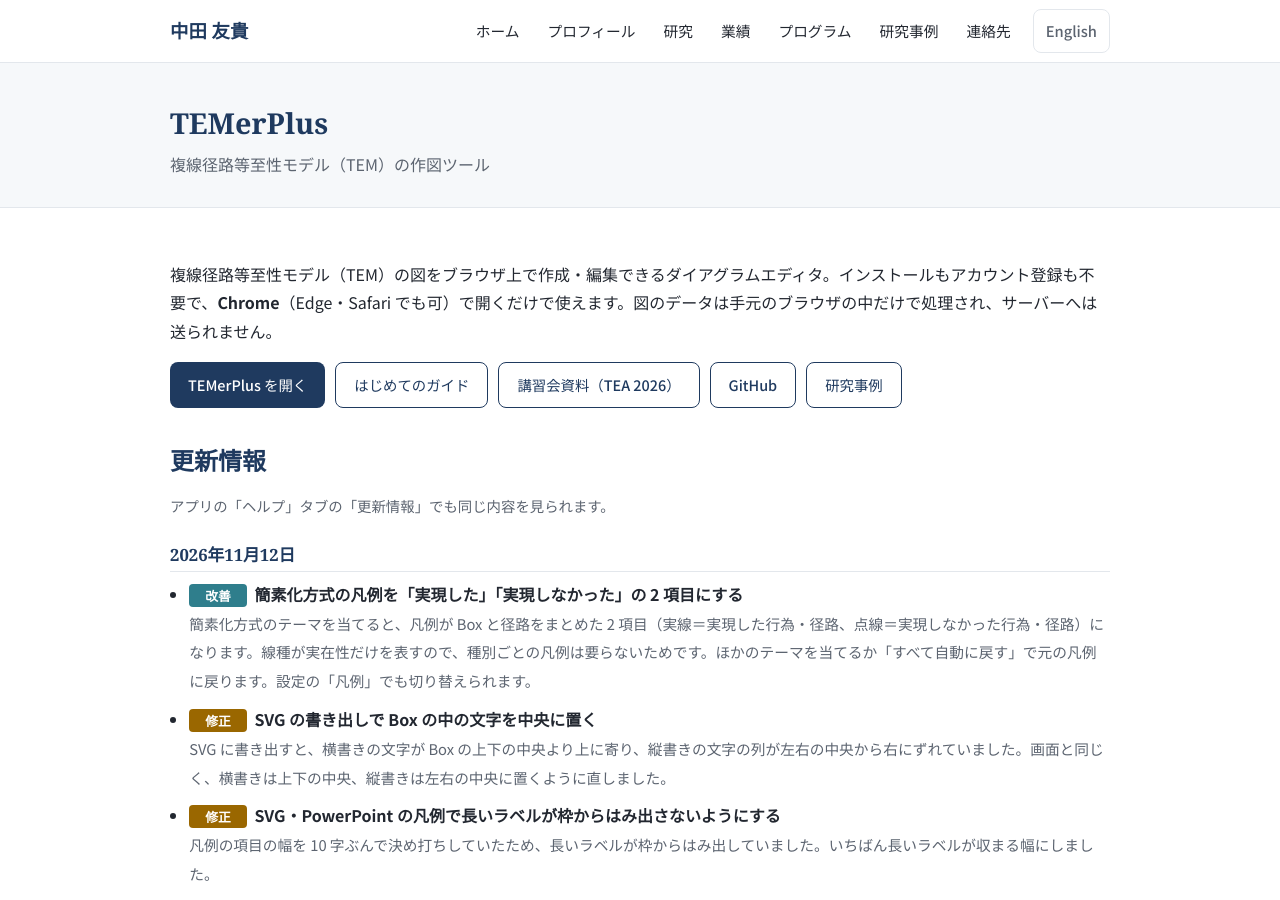
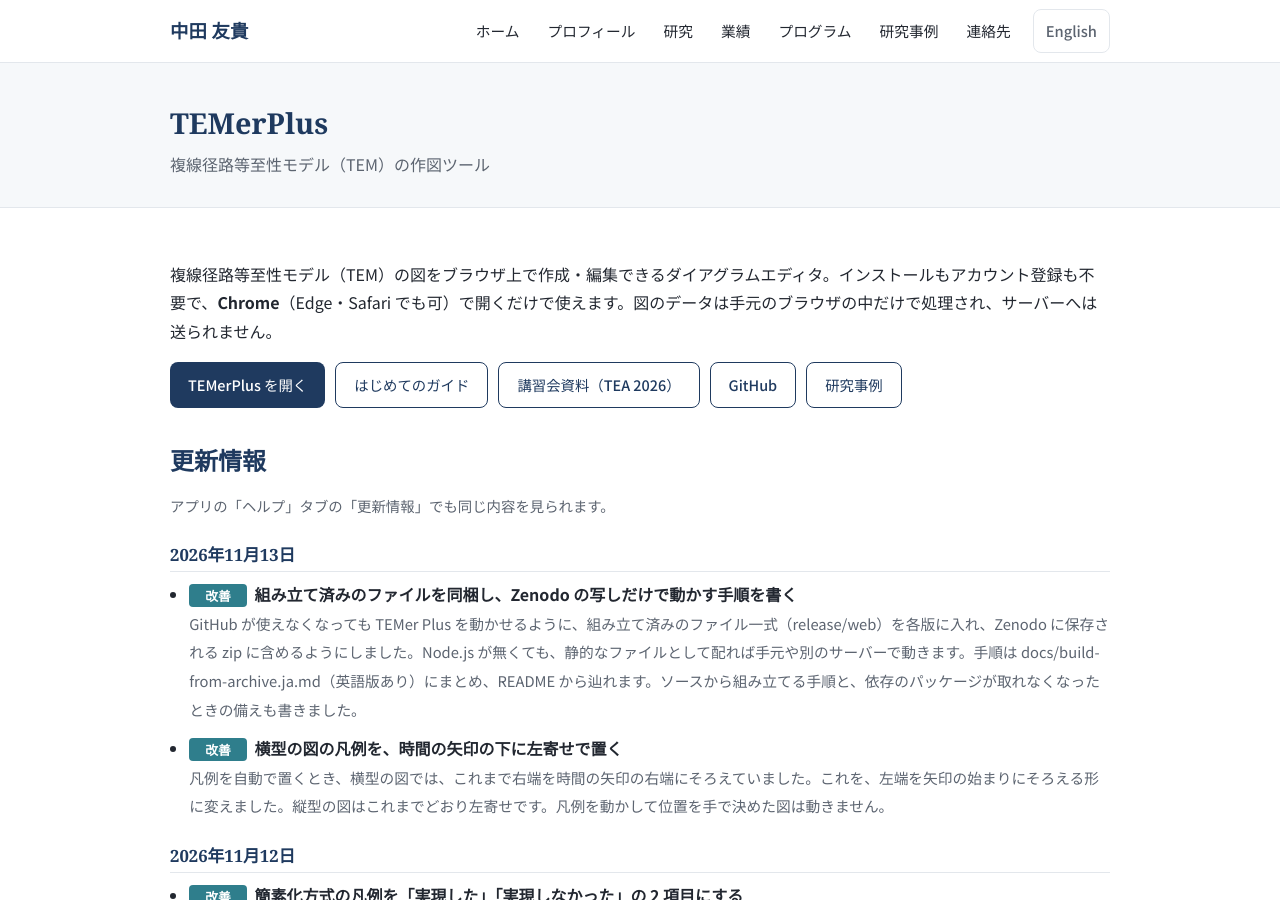
Before and after one commit to YukiInoueNakata/YukiInoueNakata.github.io, a Jekyll site: the page built from programs/temer-plus.html, in a window 1280 px wide and 900 px high. Built offline with Jekyll 4.4.1, drawn with Linux system fonts in a browser that asks for light colours.

Commit message:
TEMer Plus の更新情報に v0.2.6 の項目（凡例の左寄せ・組み立て済みの同梱）を足す
Co-Authored-By: Claude Opus 5.5 <noreply@anthropic.com>
Claude-Session: https://claude.ai/code/session_018wwFh6iiqrmMYar2X1JhYd

```diff
--- a/_data/temer_changelog.json
+++ b/_data/temer_changelog.json
@@ -1,4 +1,27 @@
 [
+  {
+    "date": "2026-11-13",
+    "items": [
+      {
+        "kind": "改善",
+        "title": "組み立て済みのファイルを同梱し、Zenodo の写しだけで動かす手順を書く",
+        "detail": "GitHub が使えなくなっても TEMer Plus を動かせるように、組み立て済みのファイル一式（release/web）を各版に入れ、Zenodo に保存される zip に含めるようにしました。Node.js が無くても、静的なファイルとして配れば手元や別のサーバーで動きます。手順は docs/build-from-archive.ja.md（英語版あり）にまとめ、README から辿れます。ソースから組み立てる手順と、依存のパッケージが取れなくなったときの備えも書きました。",
+        "en": {
+          "title": "Prebuilt files included; guide to running from the Zenodo archive",
+          "detail": "So that TEMer Plus can still run if GitHub becomes unavailable, every version now includes the prebuilt files (release/web), which are part of the zip archived on Zenodo. Served as static files, they run on your computer or another server without Node.js. The steps are in docs/build-from-archive.en.md (with a Japanese version), linked from the README, together with how to build from source and what to do if the dependencies can no longer be downloaded."
+        }
+      },
+      {
+        "kind": "改善",
+        "title": "横型の図の凡例を、時間の矢印の下に左寄せで置く",
+        "detail": "凡例を自動で置くとき、横型の図では、これまで右端を時間の矢印の右端にそろえていました。これを、左端を矢印の始まりにそろえる形に変えました。縦型の図はこれまでどおり左寄せです。凡例を動かして位置を手で決めた図は動きません。",
+        "en": {
+          "title": "Legend left-aligned below the time arrow in horizontal diagrams",
+          "detail": "When the legend is placed automatically in a horizontal diagram, its left edge is now aligned with the start of the time arrow (it was right-aligned before). Vertical diagrams stay left-aligned. Legends placed by hand do not move."
+        }
+      }
+    ]
+  },
   {
     "date": "2026-11-12",
     "items": [
```
